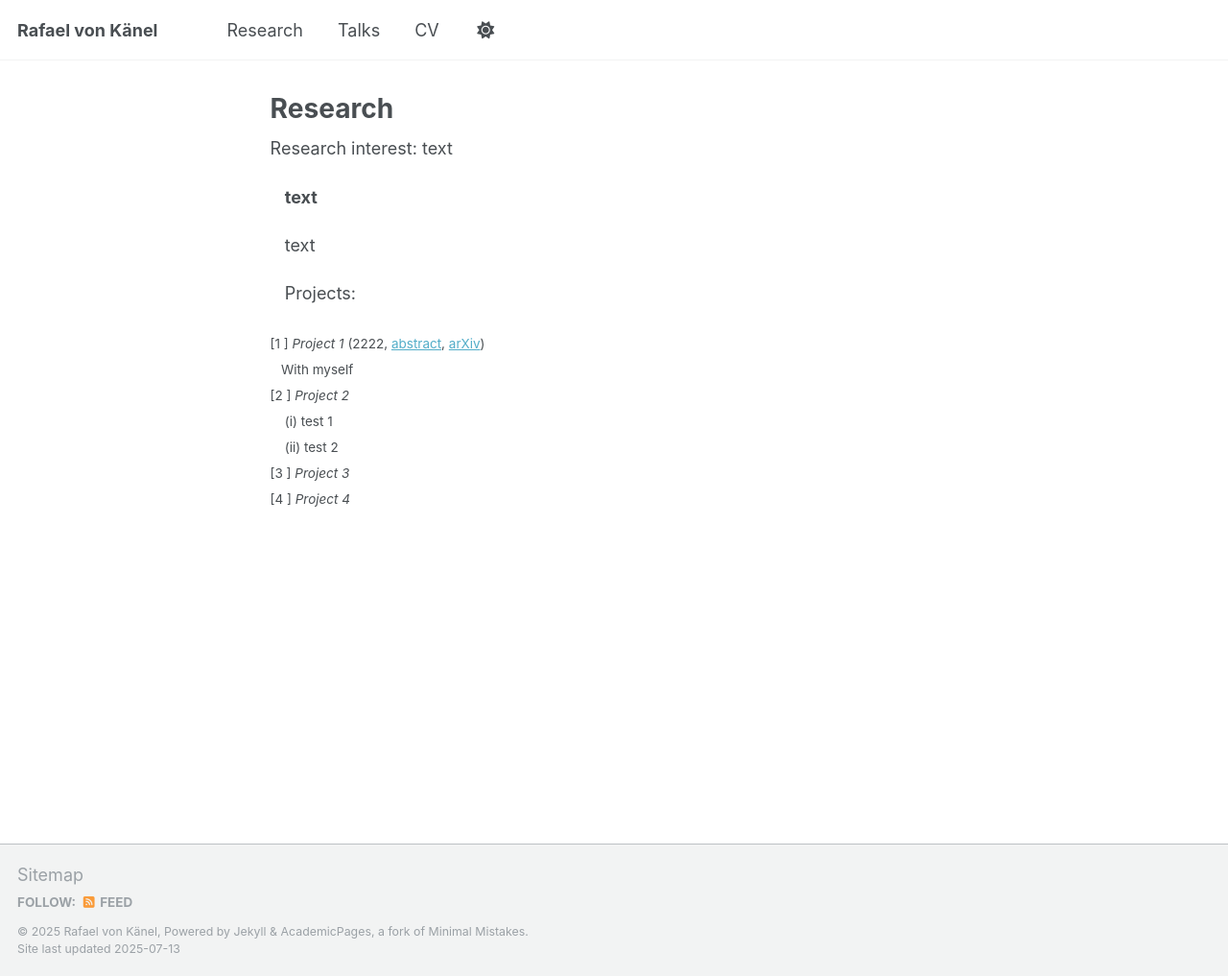
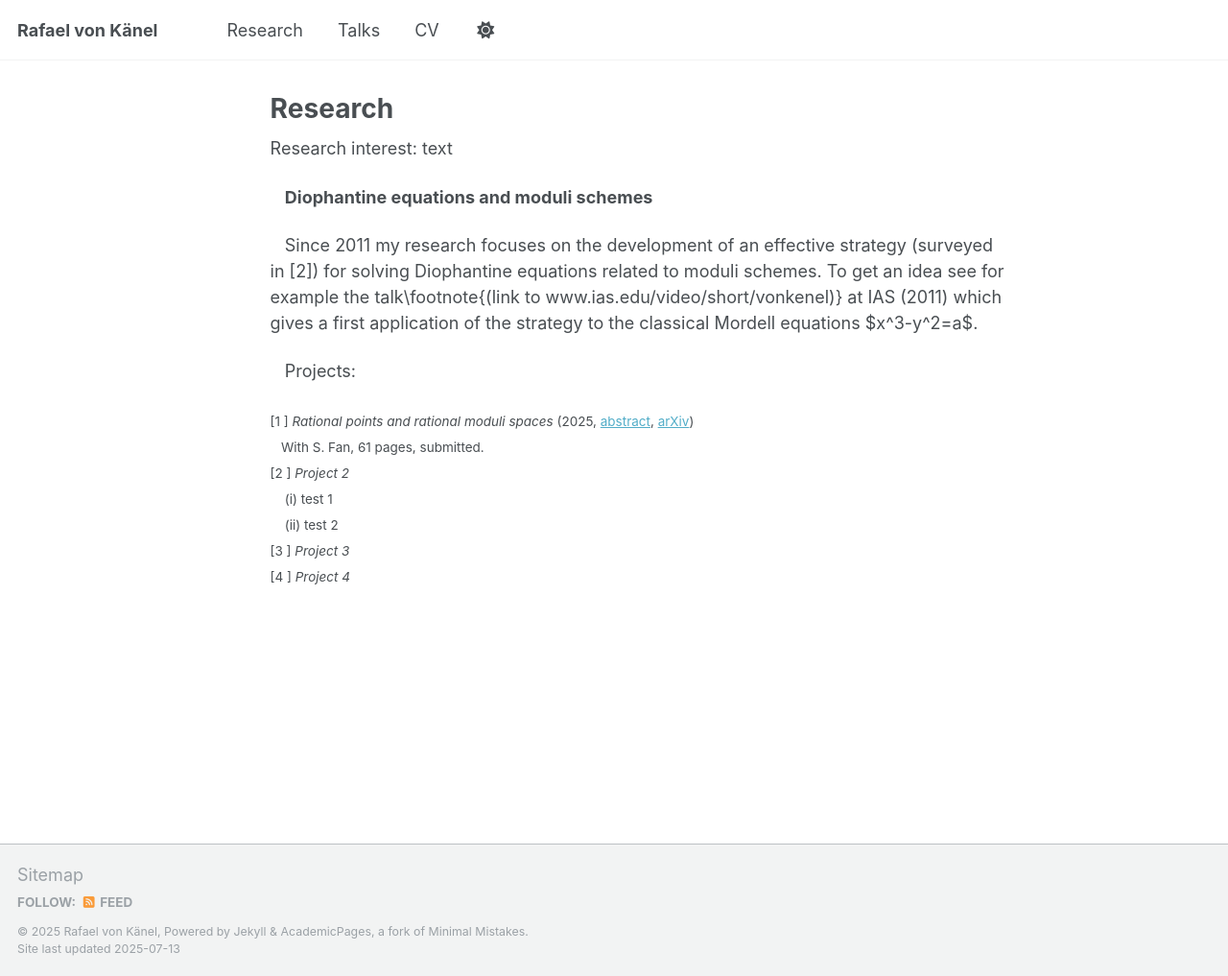
Before and after one commit to rafaelvonkanel/rafaelvonkanel.github.io, a Jekyll site: the page built from _pages/research.md, in a window 1280 px wide and 1017 px high. Shown: the whole window at 96% size. Built offline with Jekyll 4.4.1, drawn with Linux system fonts in a browser that asks for light colours; a script that is not in the unit is left out.

Commit message:
Update research.md

```diff
--- a/_pages/research.md
+++ b/_pages/research.md
@@ -8,15 +8,15 @@ author_profile: false
 
 Research interest: text
 
-&nbsp;&nbsp; **text**
+&nbsp;&nbsp; **Diophantine equations and moduli schemes**
 
-&nbsp;&nbsp; text
+&nbsp;&nbsp; Since 2011 my research focuses on the development of an effective strategy (surveyed in [2]) for solving Diophantine equations related to moduli schemes. To get an idea see for example the talk\footnote{(link to www.ias.edu/video/short/vonkenel)} at IAS (2011) which gives a first application of the strategy to the classical Mordell equations $x^3-y^2=a$.
 
 &nbsp;&nbsp; Projects:
 
 <small>
-[1 ] *Project 1* (2222, [abstract](../_research/proj1.md), [arXiv](https://academicpages.github.io/markdown/))
-&nbsp;&nbsp; With myself
+[1 ] *Rational points and rational moduli spaces* (2025, [abstract](../_research/proj1.md), [arXiv](https://academicpages.github.io/markdown/))
+&nbsp;&nbsp; With S. Fan, 61 pages, submitted.
 [2 ] *Project 2*
 &nbsp;&nbsp;&nbsp; (i) test 1
 &nbsp;&nbsp;&nbsp; (ii) test 2
```
